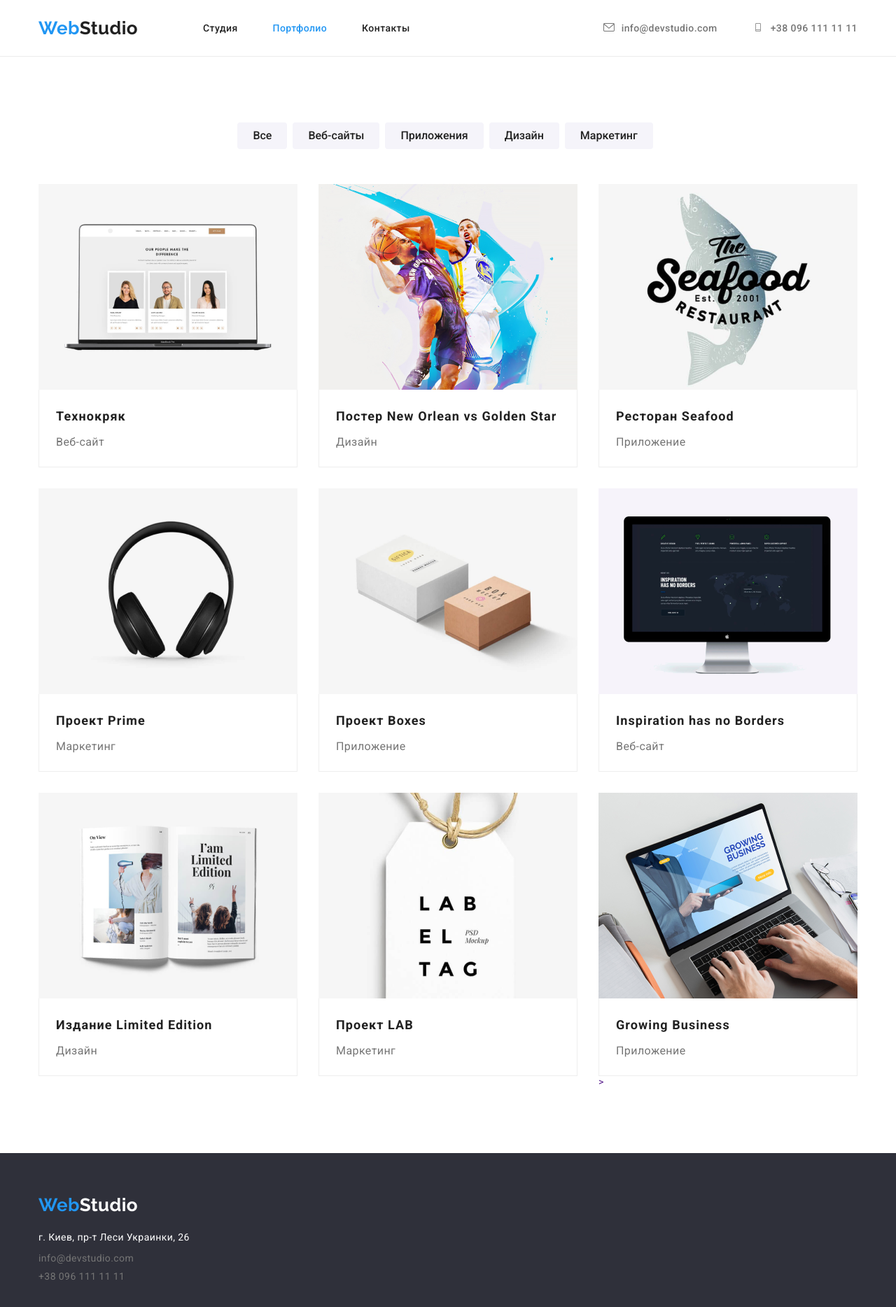
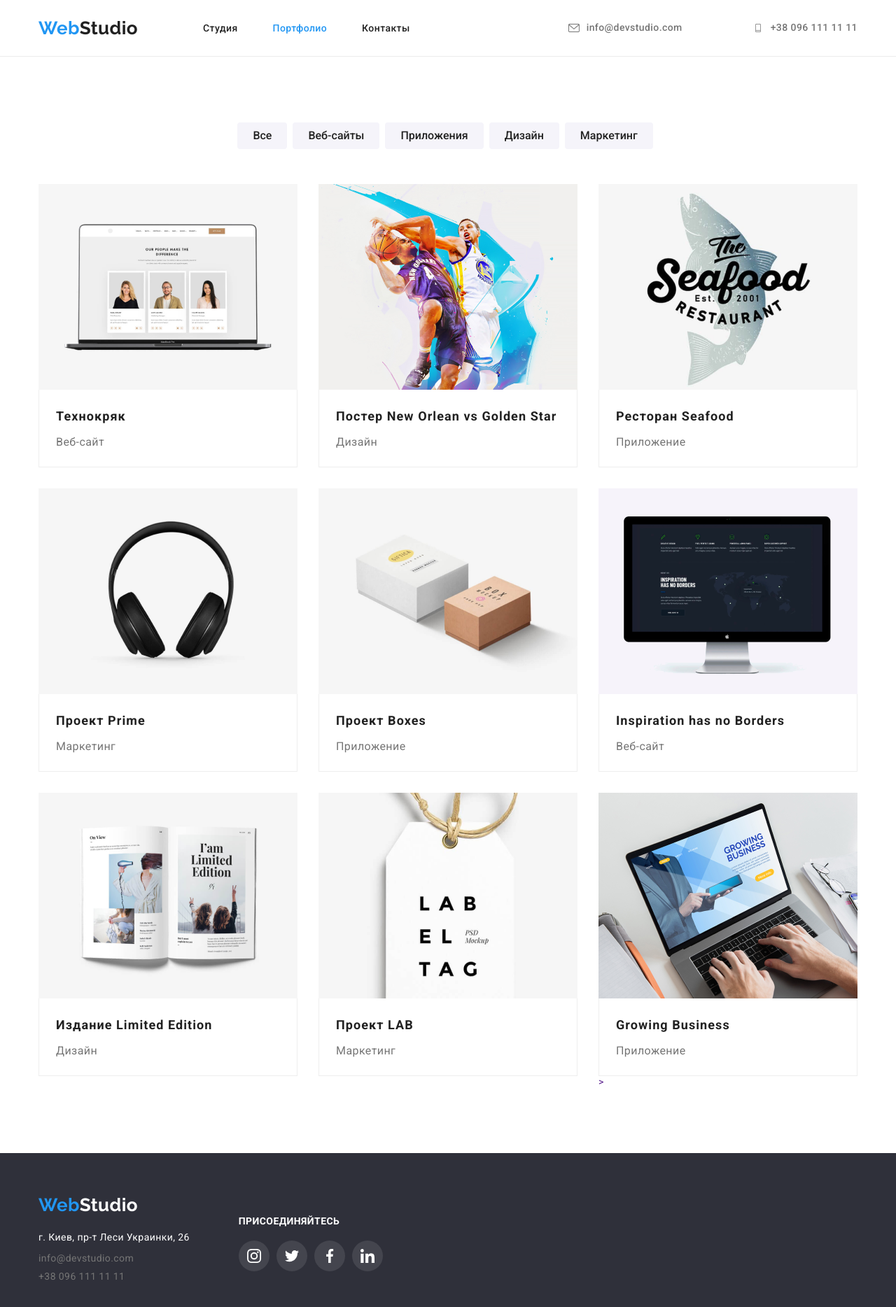
Before and after one commit to Serhii-Ruhtik/goit-markup-hw-04, a plain HTML site: page portfolio.html in a window 1280 px wide. Shown: the whole page at 70% size. Drawn offline with nearby package versions, Linux system fonts and the light colour scheme.

Commit message:
home-work

```diff
--- a/css/stales.css
+++ b/css/stales.css
@@ -58,9 +58,15 @@ img {
 .icon-email {
   margin-right: 10px;
   fill: currentColor;
-  width: 16px;
-  height: 12px;
 }
+
+/* .icon-use{
+  display: inline-block;
+  align-items: center;
+  background-size: contain;
+  background-repeat: no-repeat;
+  background-position: center;
+} */
 
 .tel {
   display: flex;
@@ -100,6 +106,9 @@ img {
 } */
 
 .footer {
+  display: flex;
+  align-items: flex-start;
+  justify-content: flex-start;
   padding-top: 60px;
 }
 
@@ -422,6 +431,54 @@ img {
   padding-bottom: 60px;
 }
 
+.footer-flax {
+  display: flex;
+}
+
+.footer-join-in {
+  margin-left: 70px;
+}
+
+.join-in {
+  margin-bottom: 20px;
+  font-style: normal;
+  font-weight: 700;
+  font-size: 14px;
+  line-height: 16px;
+  letter-spacing: 0.03em;
+  text-transform: uppercase;
+
+  color: #ffffff;
+}
+
+.join-in-list {
+  display: flex;
+  list-style: none;
+}
+
+.join-in-item:not(:last-child) {
+  margin-right: 10px;
+}
+
+.link-join-in {
+  display: flex;
+  width: 44px;
+  height: 44px;
+  background-color: rgba(255, 255, 255, 0.1);
+  border-radius: 50%;
+
+  align-items: center;
+  justify-content: center;
+}
+.link-join-in:hover,
+.link-join-in:focus{
+  background-color: var(--acsent-text-color);
+}
+
+.madia-join-in{
+  fill: var(--color-white);
+}
+
 .slogan {
   color: var(--color-white);
 }
--- a/portfolio.html
+++ b/portfolio.html
@@ -35,14 +35,27 @@
       </nav>
       <ul class="content-list list">
         <li class="item-contact">
-          <a class="text-note contact-header" href="mailto:info@devstudio.com"> <svg class="icon-email" width="16" heigth="12">
-                <use href="/img/symbol-defs.svg#email"></use></svg
-              >info@devstudio.com</a>
+          <a
+              class="text-note contact-header email"
+              href="mailto:info@devstudio.com"
+            >
+              <svg class="icon-email" width="16" height="12">
+                <use
+                  class="icon-use"
+                  href="/img/symbol-defs.svg#email"
+                ></use></svg
+              >info@devstudio.com</a
+            >
           </li>
-        <li class="item-contact">
-          <a class="text-note contact-header" href="tel:+380961111111"><svg class="icon-email" width="16" heigth="12">
-                <use href="/img/symbol-defs.svg#tel"></use></svg
-              >+38 096 111 11 11</a>
+          <li class="item-contact-header">
+            <a class="text-note contact-header tel" href="tel:+380961111111"
+              ><svg class="icon-email" width="16" height="12">
+                <use
+                  class="icon-use"
+                  href="/img/symbol-defs.svg#tel"
+                ></use></svg
+              >+38 096 111 11 11</a
+            >
         </li>
       </ul>
     </div>
@@ -155,24 +168,64 @@
   </main>
      <footer class="footer">
       <div class="container">
-      <a class="text-note fonts footer-padding" href="/">
-        <span class="color-logo">Web</span><span class="slogan">Studio</span></a>
-
+        <a class="text-note fonts" href="/">
+          <span class="color-logo">Web</span
+          ><span class="slogan">Studio</span></a
+        >
+        <div class="footer-flax">
           <address>
             <ul class="footer-list">
               <li>
                 <p class="tagline">г. Киев, пр-т Леси Украинки, 26</p>
               </li>
               <li class="item-mail">
-            <a class="text-note contact" href="mailto:info@devstudio.com">info@devstudio.com</a>
+                <a class="text-note contact" href="mailto:info@devstudio.com"
+                  >info@devstudio.com</a
+                >
               </li>
-          <li class="item-mail">
-            <a class="text-note contact" href="tel:+380961111111">+38 096 111 11 11</a>
+              <li class="item-tel">
+                <a class="text-note contact" href="tel:+380961111111"
+                  >+38 096 111 11 11</a
+                >
               </li>
             </ul>
           </address>
+
+          <section class="footer-join-in">
+            <h2 class="join-in">Присоединяйтесь</h2>
+            <ul class="join-in-list">
+              <li class="join-in-item">
+                <a class="link-join-in" href="">
+                  <svg class="madia-join-in" width="20" height="20">
+                    <use href="/img/symbol-defs.svg#instagram"></use>
+                  </svg>
+                </a>
+              </li>
+              <li class="join-in-item">
+                <a  class="link-join-in" href="">
+                  <svg class="madia-join-in" width="20" height="20">
+                    <use href="/img/symbol-defs.svg#twitter"></use>
+                  </svg>
+                </a>
+              </li>
+              <li class="join-in-item">
+                <a  class="link-join-in" href="">
+                  <svg class="madia-join-in" width="20" height="20">
+                    <use href="/img/symbol-defs.svg#facebook"></use>
+                  </svg>
+                </a>
+              </li>
+              <li class="join-in-item">
+                <a  class="link-join-in" href="">
+                  <svg class="madia-join-in" width="20" height="20">
+                    <use href="/img/symbol-defs.svg#linkedin"></use>
+                  </svg>
+                </a>
+              </li>
+            </ul>
+          </section>
+        </div>
       </div>
     </footer>
   </body>
-
 </html>
```
Also changed, not shown: index.html (+46 -5 lines). Lines whose indentation alone changed are shown as unchanged.
